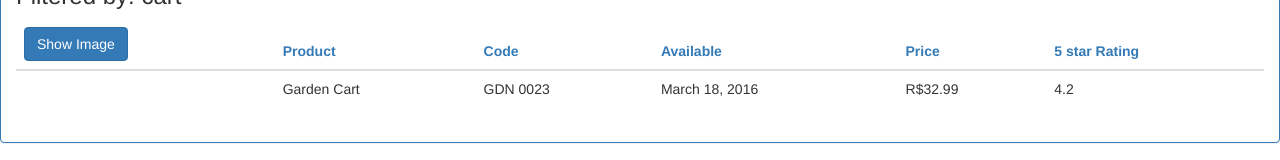
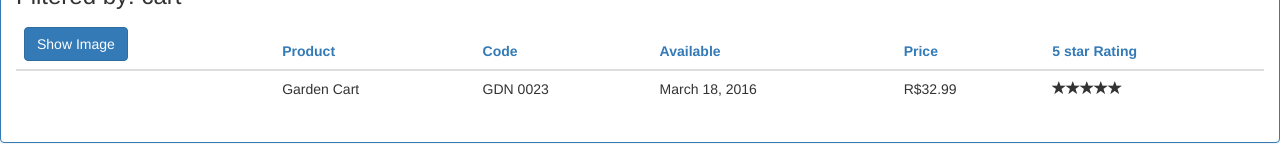
Before and after one commit to therciopo/angular-playground, an Angular app: page /products in a window 1280 px wide. Shown: the part 190-350 px from the top of the page. Built offline with nearby package versions, Linux system fonts and the light colour scheme.

Commit message:
add star component

```diff
--- a/src/app/app.module.ts
+++ b/src/app/app.module.ts
@@ -7,13 +7,15 @@
 import { AppComponent } from './app.component';
 import { ProductListComponent } from './products/product-list.component';
 import { ConvertToSpacesPipe } from './shared/convert-to-spaces.pipe';
+import { StarComponent } from './shared/star.component';
 
 
 @NgModule({
   declarations: [
     AppComponent,
     ProductListComponent,
-    ConvertToSpacesPipe
+    ConvertToSpacesPipe,
+    StarComponent
   ],
   imports: [
     BrowserModule,
--- a/src/app/products/product-list-component.html
+++ b/src/app/products/product-list-component.html
@@ -45,7 +45,10 @@
                         <td>{{p.productCode | uppercase | convertToSpaces: '-'}}</td>
                         <td>{{p.releaseDate}}</td>
                         <td>{{p.price | currency:'BRL'}}</td>
-                        <td>{{p.starRating}}</td>
+                        <td>
+                            <app-star [product]='p'
+                            (ratingClicked)='onRatingClick($event)'></app-star>
+                        </td>
                     </tr>
                 </tbody>
             </table>
--- a/src/app/products/product-list.component.ts
+++ b/src/app/products/product-list.component.ts
@@ -15,10 +15,10 @@
     showImage = false;
 
     _listFilter: string;
-    get listFilter(): string {
+    public get listFilter(): string {
         return this._listFilter;
     }
-    set listFilter(value: string) {
+    public set listFilter(value: string) {
         this._listFilter = value;
         this.filteredProducts = this.listFilter ? this.performFilter(this.listFilter) : this.products;
     }
@@ -92,4 +92,8 @@
         return this.products.filter((product: IProduct) =>
               product.productName.toLocaleLowerCase().indexOf(filterBy) !== -1);
     }
+
+    onRatingClick(product: IProduct): void {
+        this.pageTitle = 'Product List:' + product.starRating;
+    }
 }
--- /dev/null
+++ b/src/app/shared/star.component.css
@@ -0,0 +1,6 @@
+.crop {
+    overflow: hidden;
+}
+div {
+    cursor: pointer;
+}
--- /dev/null
+++ b/src/app/shared/star.component.html
@@ -0,0 +1,13 @@
+<div
+    [style.width.px]='starWidth'
+    [title]='rating'
+    (click)='onClick()'>
+
+    <div style="width: 86px">
+        <span class="glyphicon glyphicon-star"></span>
+        <span class="glyphicon glyphicon-star"></span>
+        <span class="glyphicon glyphicon-star"></span>
+        <span class="glyphicon glyphicon-star"></span>
+        <span class="glyphicon glyphicon-star"></span>
+    </div>
+</div>
--- /dev/null
+++ b/src/app/shared/star.component.ts
@@ -0,0 +1,22 @@
+import { Component, OnChanges, Input, EventEmitter, Output } from '@angular/core';
+import { IProduct } from '../products/product';
+
+@Component({
+    selector: 'app-star',
+    templateUrl: './star.component.html',
+    styleUrls: ['./star.component.css']
+})
+export class StarComponent implements OnChanges {
+    @Input() rating: number;
+    @Input() product: IProduct;
+    starWidth: number;
+    @Output() ratingClicked: EventEmitter<IProduct> =
+        new EventEmitter<IProduct>();
+
+    ngOnChanges(): void {
+        this.starWidth = this.rating * 86 / 5;
+    }
+    onClick(): void {
+        this.ratingClicked.emit(this.product);
+    }
+}
```
